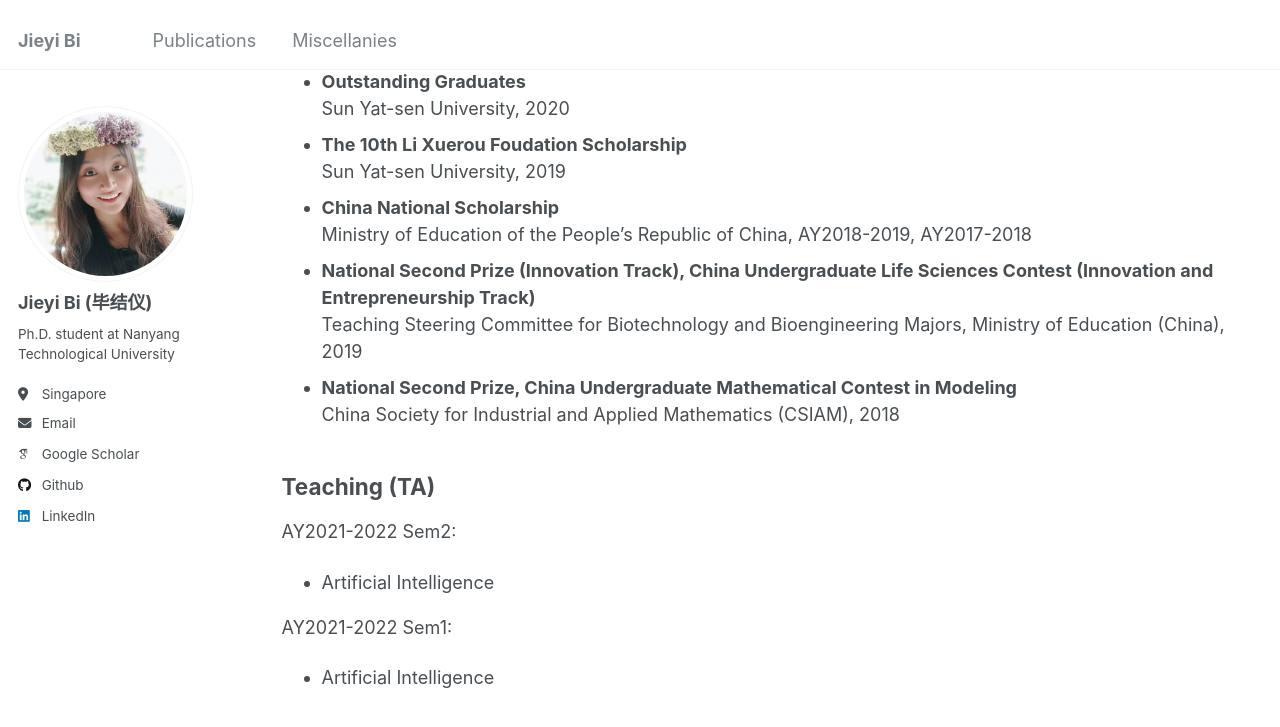
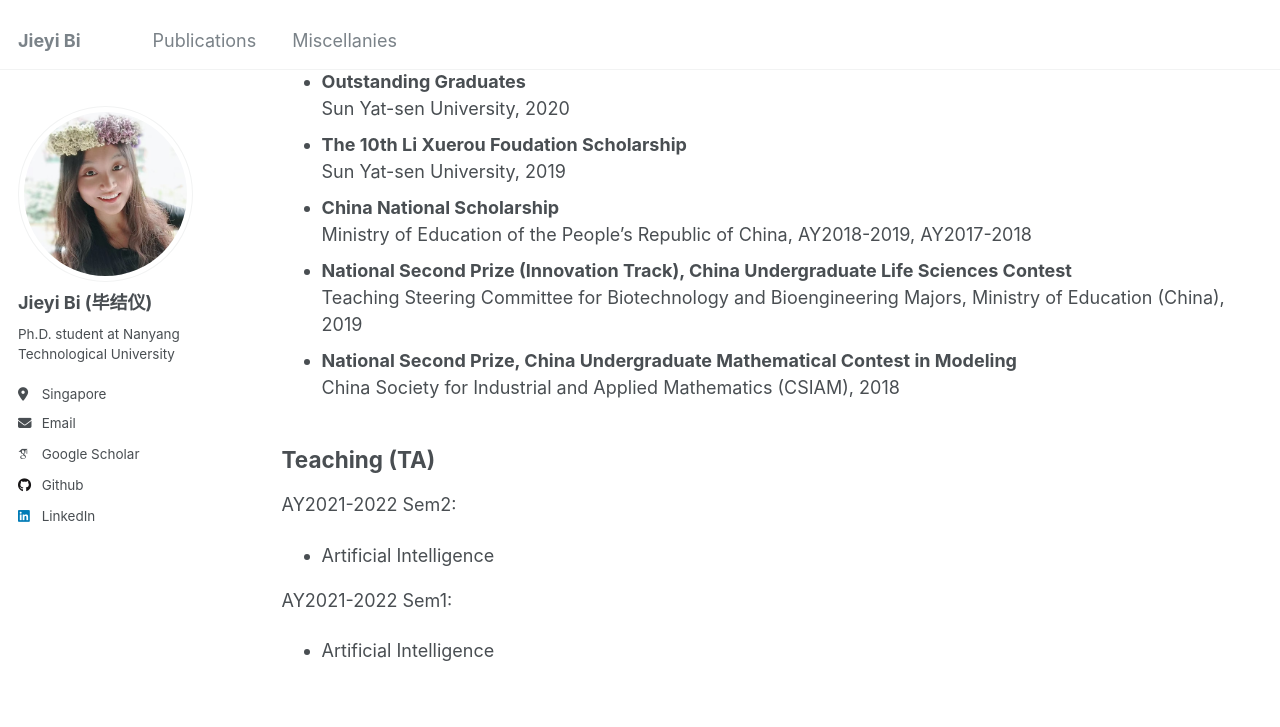
Before and after one commit to jieyibi/jieyibi.github.io, a Jekyll site: the page built from _pages/miscellanies.md, in a window 1280 px wide and 900 px high, scrolled down 471 px. Shown: the top 727 px of the window. Built offline with Jekyll 4.4.1, drawn with Linux system fonts in a browser that asks for light colours; some web fonts are replaced.

Commit message:
Update miscellanies.md

```diff
--- a/_pages/miscellanies.md
+++ b/_pages/miscellanies.md
@@ -24,7 +24,7 @@ Sun Yat-sen University, 2020
 Sun Yat-sen University, 2019
 - **China National Scholarship**
 Ministry of Education of the People’s Republic of China, AY2018-2019, AY2017-2018
-- **National Second Prize (Innovation Track), China Undergraduate Life Sciences Contest (Innovation and Entrepreneurship Track)**
+- **National Second Prize (Innovation Track), China Undergraduate Life Sciences Contest**
 Teaching Steering Committee for Biotechnology and Bioengineering Majors, Ministry of Education (China), 2019
 - **National Second Prize, China Undergraduate Mathematical Contest in Modeling**
 China Society for Industrial and Applied Mathematics (CSIAM), 2018
```
